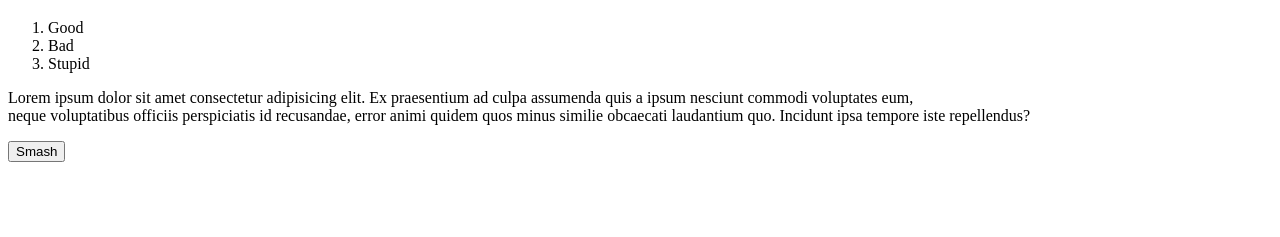
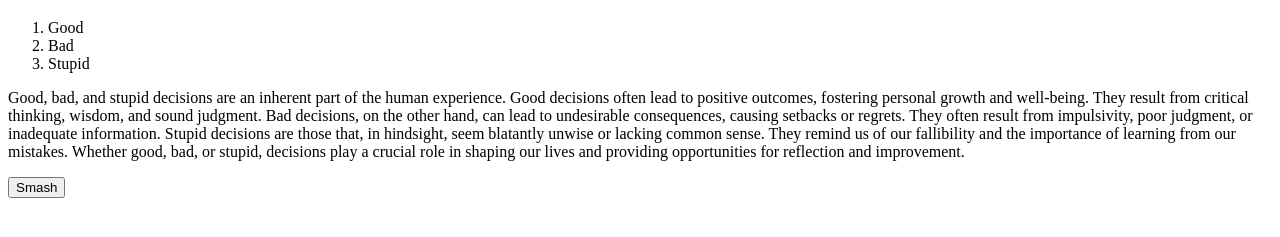
Before and after one commit to Anyona-00/Click_listener, a plain HTML site: page index.html in a window 1280 px wide. Shown: the part 61-298 px from the top of the page. Drawn offline with Linux system fonts and the light colour scheme.

Commit message:
Update index.html

```diff
--- a/index.html
+++ b/index.html
@@ -19,11 +19,11 @@
 
     <div class="container">
       <p>
-        Lorem ipsum dolor sit amet consectetur adipisicing elit. Ex praesentium
-        ad culpa assumenda quis a ipsum nesciunt commodi voluptates eum,<br />
-        neque voluptatibus officiis perspiciatis id recusandae, error animi
-        quidem quos minus similie obcaecati laudantium quo. Incidunt ipsa
-        tempore iste repellendus?
+       Good, bad, and stupid decisions are an inherent part of the human experience. Good decisions often lead to positive outcomes, fostering personal growth and well-being.
+ They result from critical thinking, wisdom, and sound judgment. Bad decisions, on the other hand, can lead to undesirable consequences, causing setbacks or regrets.
+ They often result from impulsivity, poor judgment, or inadequate information. Stupid decisions are those that, in hindsight, seem blatantly unwise or lacking common sense.
+ They remind us of our fallibility and the importance of learning from our mistakes.
+ Whether good, bad, or stupid, decisions play a crucial role in shaping our lives and providing opportunities for reflection and improvement.
       </p>
     </div>
 
```
